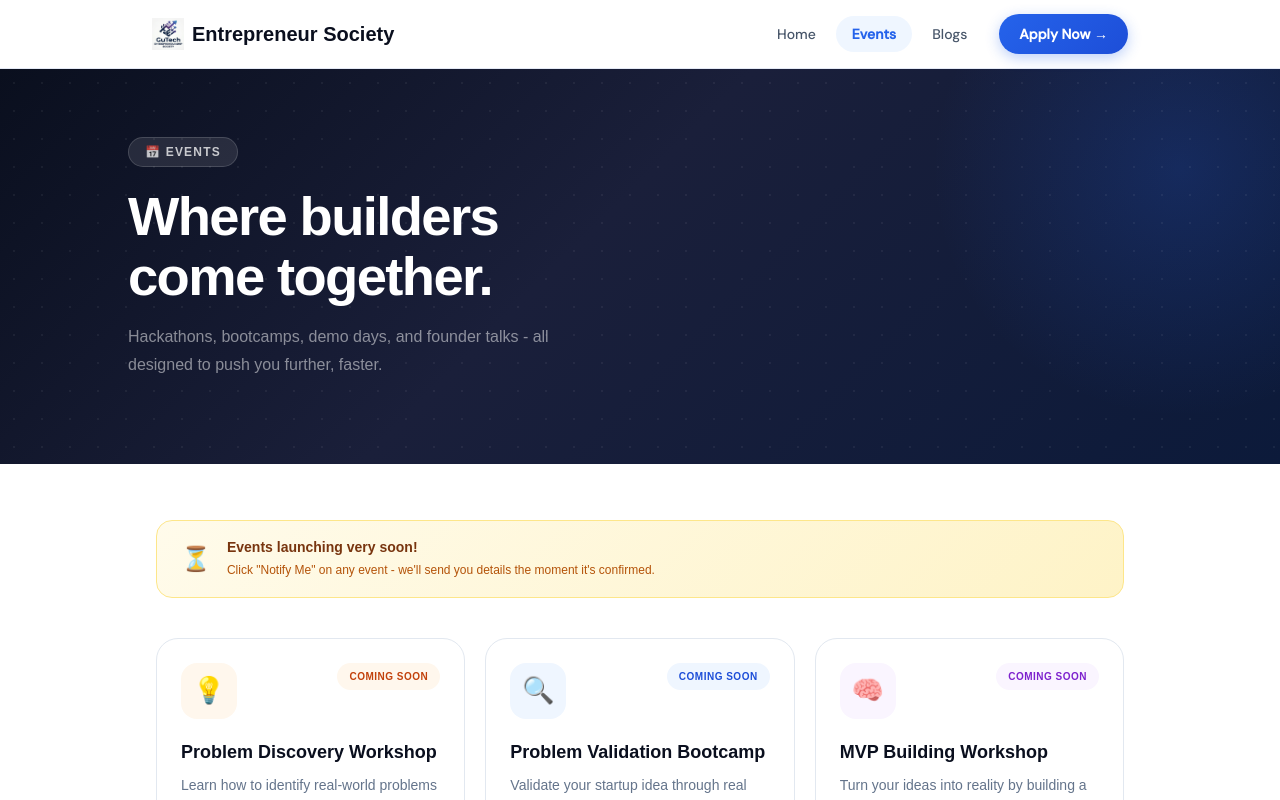
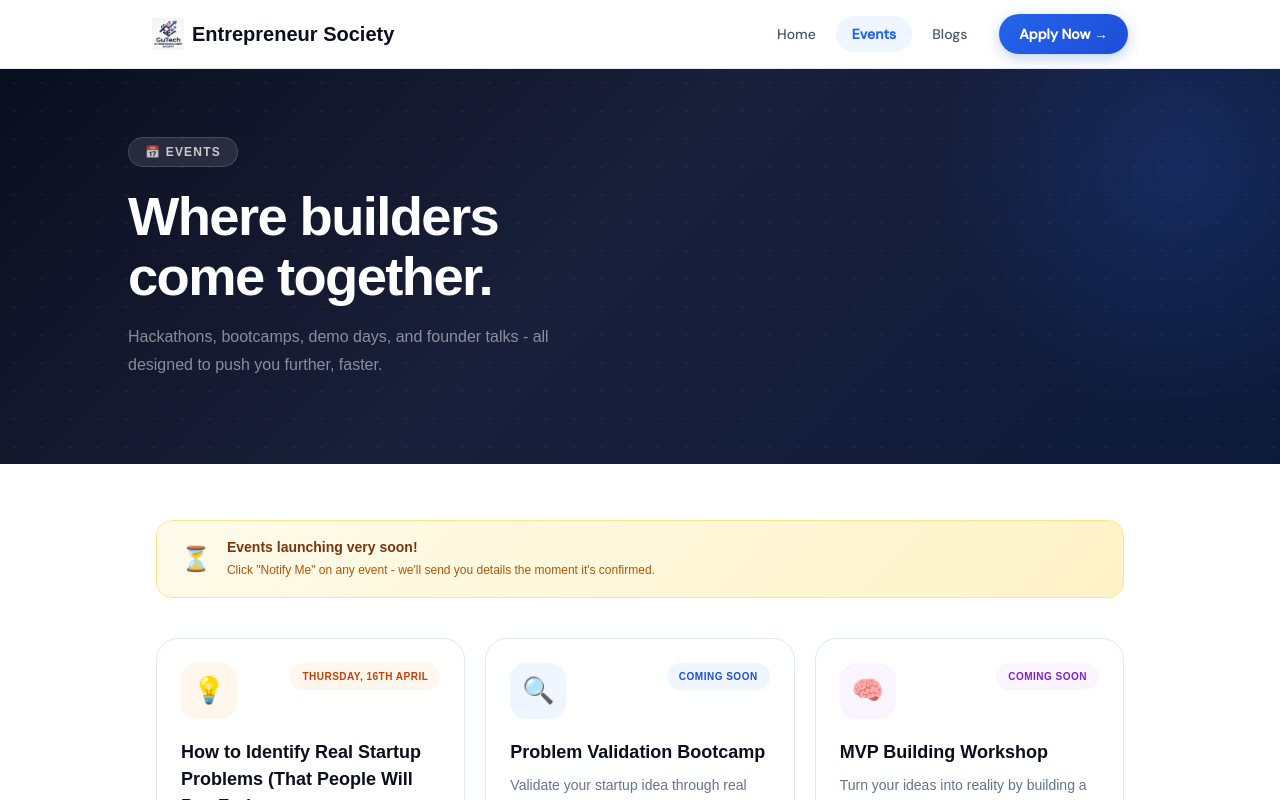
Before and after one commit to sod3/Entrepreneurship_Society, a React (Vite) app in the folder frontend/: page /events in a window 1280 px wide. Shown: the top 800 px of the page. Built offline with nearby package versions, Linux system fonts and the light colour scheme.

Commit message:
event-update

```diff
--- a/frontend/src/pages/Blogs.jsx
+++ b/frontend/src/pages/Blogs.jsx
@@ -9,7 +9,7 @@ const blogs = [
   { thumb: 'from-amber-100 to-amber-50', icon: '🎯', cat: 'Product', title: 'The Only Validation Framework You will Ever Need', excerpt: 'Stop building in the dark. Here is how to validate your idea before writing a single line of code.', author: 'Sara Farooq', initials: 'SF', read: '7 min read' },
   { thumb: 'from-emerald-100 to-emerald-50', icon: '🤝', cat: 'Mindset', title: 'Finding Co-Founders: What I Wish Someone Told Me', excerpt: 'The co-founder search is brutal. Here is a framework for finding the right person and avoiding costly mistakes.', author: 'Maha Raza', initials: 'MR', read: '6 min read' },
   { thumb: 'from-violet-100 to-violet-50', icon: '🤖', cat: 'Tech', title: 'Building Your First AI Product as a Non-Technical Founder', excerpt: 'You don not need to code. Here is how to build an AI-powered product using no-code tools and smart prompting.', author: 'Zain Ahmed', initials: 'ZA', read: '8 min read' },
-  { thumb: 'from-rose-100 to-rose-50', icon: '💸', cat: 'Marketing', title: 'Social Media That Actually Converts — A Student Founder Playbook', excerpt: 'Forget vanity metrics. This is how we built an audience that actually buys.', author: 'Hira Ali', initials: 'HA', read: '4 min read' },
+  { thumb: 'from-rose-100 to-rose-50', icon: '💸', cat: 'Marketing', title: 'Social Media That Actually Converts - A Student Founder Playbook', excerpt: 'Forget vanity metrics. This is how we built an audience that actually buys.', author: 'Hira Ali', initials: 'HA', read: '4 min read' },
   { thumb: 'from-teal-100 to-teal-50', icon: '🏗️', cat: 'Product', title: 'Ship in 7 Days: The Minimal Viable Launch Framework', excerpt: 'Perfectionism kills startups. Ship your product in one week and start learning from real users.', author: 'Omar Usman', initials: 'OU', read: '6 min read' },
 ];
 
@@ -43,7 +43,7 @@ export default function Blogs() {
             Learn from builders<br />who've done it.
           </h1>
           <p style={{ fontSize: 16, color: 'rgba(255,255,255,0.5)', maxWidth: 460, lineHeight: 1.78 }}>
-            Real playbooks, honest case studies, and growth strategies — written by founders, for founders.
+            Real playbooks, honest case studies, and growth strategies - written by founders, for founders.
           </p>
         </div>
       </section>
@@ -125,7 +125,7 @@ export default function Blogs() {
         </div>
 
         {filtered.length === 0 && (
-          <div className="text-center py-16 text-slate-400 text-sm">No posts in this category yet — check back soon!</div>
+          <div className="text-center py-16 text-slate-400 text-sm">No posts in this category yet - check back soon!</div>
         )}
       </div>
 
@@ -134,7 +134,7 @@ export default function Blogs() {
         open={modalOpen}
         onClose={handleBlogModalClose}
         title="Get notified on new blogs"
-        subtitle="Drop your email and we'll ping you the moment a new post goes live — no spam, ever."
+        subtitle="Drop your email and we'll ping you the moment a new post goes live - no spam, ever."
         icon="✍️"
         iconBg="bg-blue-50"
         endpoint="/api/notify/blog"
--- a/frontend/src/pages/Events.jsx
+++ b/frontend/src/pages/Events.jsx
@@ -5,13 +5,15 @@ import NotifyModal from '../components/NotifyModal';
 const events = [
   {
     icon: '💡', iconBg: 'bg-orange-50', badgeBg: 'bg-orange-50', badgeText: 'text-orange-700',
-    title: 'Problem Discovery Workshop',
+    badgeLabel: 'Thursday, 16th April', // Custom badge text for this event
+    title: 'How to Identify Real Startup Problems (That People Will Pay For)',
     desc: 'Learn how to identify real-world problems people actually face and validate ideas that can turn into profitable startups.',
     tags: ['90 Minutes', 'Hands-on', 'Free'],
     modalIcon: '💡', modalIconBg: 'bg-orange-50',
   },
   {
     icon: '🔍', iconBg: 'bg-blue-50', badgeBg: 'bg-blue-50', badgeText: 'text-blue-700',
+    badgeLabel: 'Coming Soon', // Custom badge text for this event
     title: 'Problem Validation Bootcamp',
     desc: 'Validate your startup idea through real user interviews, market research, and feedback to ensure people will actually pay for your solution.',
     tags: ['2 Hours', 'Interactive', 'Beginner Friendly'],
@@ -19,6 +21,7 @@ const events = [
   },
   {
     icon: '🧠', iconBg: 'bg-purple-50', badgeBg: 'bg-purple-50', badgeText: 'text-purple-700',
+    badgeLabel: 'Coming Soon', // Custom badge text for this event
     title: 'MVP Building Workshop',
     desc: 'Turn your ideas into reality by building a Minimum Viable Product using no-code tools or modern development stacks.',
     tags: ['3 Hours', 'Practical', 'Build Session'],
@@ -26,6 +29,7 @@ const events = [
   },
   {
     icon: '⚡', iconBg: 'bg-yellow-50', badgeBg: 'bg-yellow-50', badgeText: 'text-yellow-700',
+    badgeLabel: 'Coming Soon', // You can also keep "Coming Soon" for some
     title: 'Startup Hackathon',
     desc: 'Collaborate in teams to build innovative solutions to real-world problems within a limited time and compete for exciting prizes.',
     tags: ['24-48 Hours', 'Team Event', 'Competition'],
@@ -36,6 +40,7 @@ const events = [
     iconBg: 'bg-pink-50',
     badgeBg: 'bg-pink-50',
     badgeText: 'text-pink-700',
+    badgeLabel: 'Coming Soon', // Custom badge text for this event
     title: 'Startup Pitch Day',
     desc: 'Present your startup idea to industry experts, get valuable feedback, and compete to win recognition and rewards.',
     tags: ['Pitching', 'Judged Event', 'Networking'],
@@ -47,6 +52,7 @@ const events = [
     iconBg: 'bg-green-50',
     badgeBg: 'bg-green-50',
     badgeText: 'text-green-700',
+    badgeLabel: 'Coming Soon', // Custom badge text for this event
     title: 'First Users & Revenue Workshop',
     desc: 'Learn growth strategies, user acquisition techniques, and how to generate your first revenue without heavy investment.',
     tags: ['Growth', 'Marketing', 'Monetization'],
@@ -58,6 +64,7 @@ const events = [
     iconBg: 'bg-indigo-50',
     badgeBg: 'bg-indigo-50',
     badgeText: 'text-indigo-700',
+    badgeLabel: 'Coming Soon', // Custom badge text for this event
     title: 'Startup vs Career Session',
     desc: 'Understand the best path for your future-startup, freelancing, or job-and how to make the right decision based on your goals.',
     tags: ['Career', 'Guidance', 'Interactive'],
@@ -69,6 +76,7 @@ const events = [
     iconBg: 'bg-gray-50',
     badgeBg: 'bg-gray-50',
     badgeText: 'text-gray-700',
+    badgeLabel: 'Coming Soon', // Custom badge text for this event
     title: 'Founder Networking Night',
     desc: 'Connect with like-minded individuals, find co-founders, share ideas, and build meaningful relationships in a relaxed environment.',
     tags: ['Networking', 'Community', 'Fun'],
@@ -147,7 +155,7 @@ export default function Events() {
                   {ev.icon}
                 </div>
                 <span className={`text-[10px] font-bold uppercase tracking-wider px-3 py-1.5 rounded-full ${ev.badgeBg} ${ev.badgeText}`}>
-                  Coming Soon
+                  {ev.badgeLabel || 'Coming Soon'} {/* Display custom badge text or fallback to "Coming Soon" */}
                 </span>
               </div>
 
```
Also changed, not shown: frontend/src/components/NotifyModal.jsx (+9 -9 lines).
